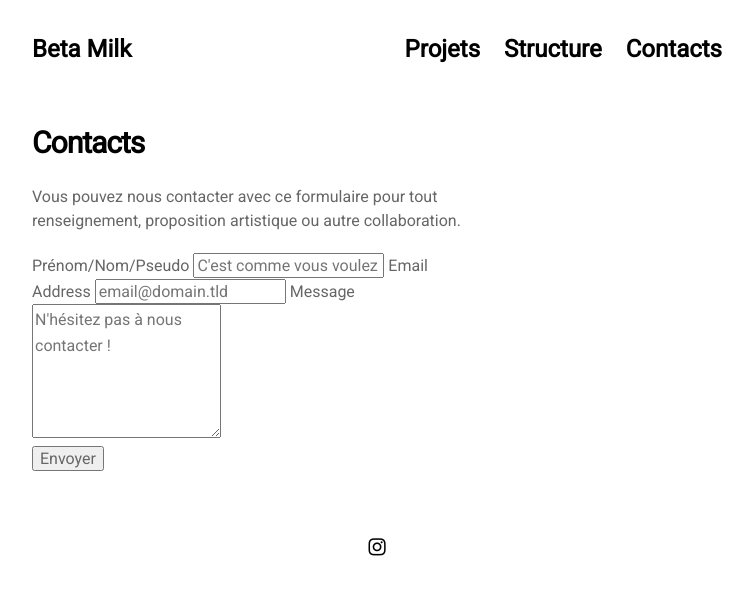
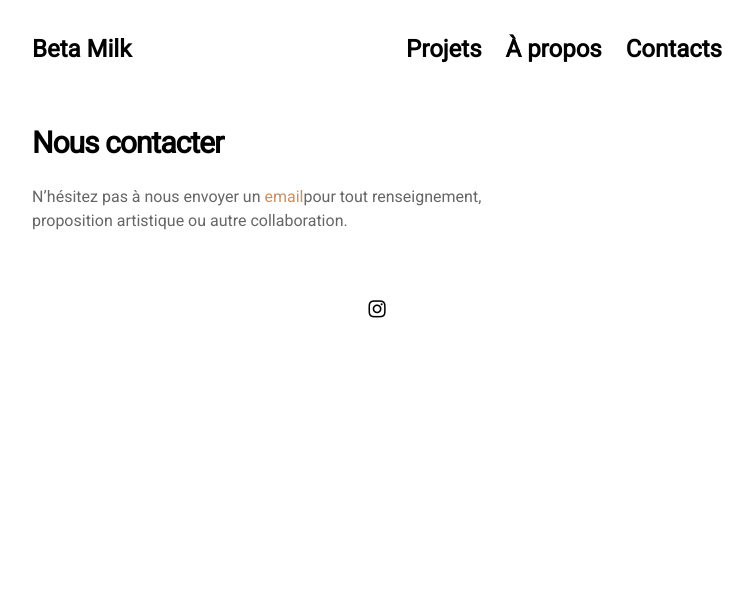
Before and after one commit to betamilk/landingpage, a Jekyll site: the page built from pages/contact.md, in a window 1280 px wide. Shown: the top 595 px of the page, without its empty margins (263-1016 px from the left). Built offline with Jekyll 4.4.1, drawn with Linux system fonts in a browser that asks for light colours; nearby versions of some CDN libraries.

Commit message:
Removing contact form

```diff
--- a/_data/settings.yml
+++ b/_data/settings.yml
@@ -3,14 +3,14 @@
 
 menu:
 - {name: 'Projets', url: ''}
-- {name: 'Structure',    url: 'about'}
-- {name: 'Contacts',  url: 'contact'}
+- {name: 'À propos', url: 'about'}
+- {name: 'Contacts', url: 'contact'}
 
 #-------------------------------
 # Projects Section
 
 projects:
-- {name: 'Essentiellement Là',   url: 'proj-1'}
+- {name: 'Projet: Essentiellement Là',   url: 'proj-1'}
 
 #-------------------------------
 # Contact Section
--- a/_includes/contact-form.html
+++ /dev/null
@@ -1,12 +0,0 @@
-<form id="fs-frm" name="simple-contact-form" accept-charset="utf-8" action="https://formspree.io/f/mnqwllwj" method="post">
-  <fieldset id="fs-frm-inputs">
-    <label for="full-name">Prénom/Nom/Pseudo</label>
-    <input type="text" name="name" id="full-name" placeholder="C'est comme vous voulez :)" required="">
-    <label for="email-address">Email Address</label>
-    <input type="email" name="_replyto" id="email-address" placeholder="email@domain.tld" required="">
-    <label for="message">Message</label>
-    <textarea rows="5" name="message" id="message" placeholder="N'hésitez pas à nous contacter !" required=""></textarea>
-    <input type="hidden" name="_subject" id= "email-subject" value="Contact Form Submission">
-  </fieldset>
-  <input type="submit" value="Envoyer">
-</form>
--- a/pages/about.md
+++ b/pages/about.md
@@ -4,7 +4,8 @@ title: About
 permalink: /about
 ---
 
-# Structure Beta Milk
+# À propos
 
 Beta Milk, association Nantaise crée en 2022 produit des œuvres cinématographiques et musicales à destination du spectacle vivant.
+
 L’ambition de Beta Milk pour chacune de ses productions, est de proposer au public des formats innovants selon une thématique du “bien vivre”; pour soi et ensemble.
--- a/pages/contact.md
+++ b/pages/contact.md
@@ -4,7 +4,6 @@ title: Contacts
 permalink: /contact
 ---
 
-# Contacts
+# Nous contacter
 
-Vous pouvez nous contacter avec ce formulaire pour tout renseignement, proposition artistique ou autre collaboration.
-{% include contact-form.html %}
+N'hésitez pas à nous envoyer un [email](mailto:contacts@beta-milk.com)pour tout renseignement, proposition artistique ou autre collaboration.
```
Also changed, not shown: projects/proj-1.md (+2 -0 lines).
